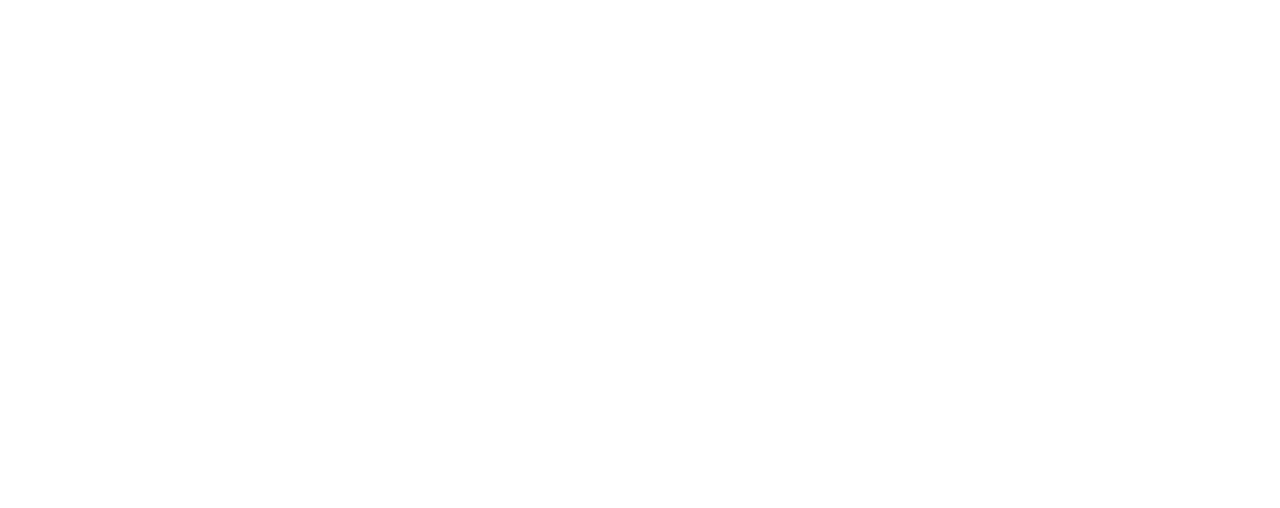
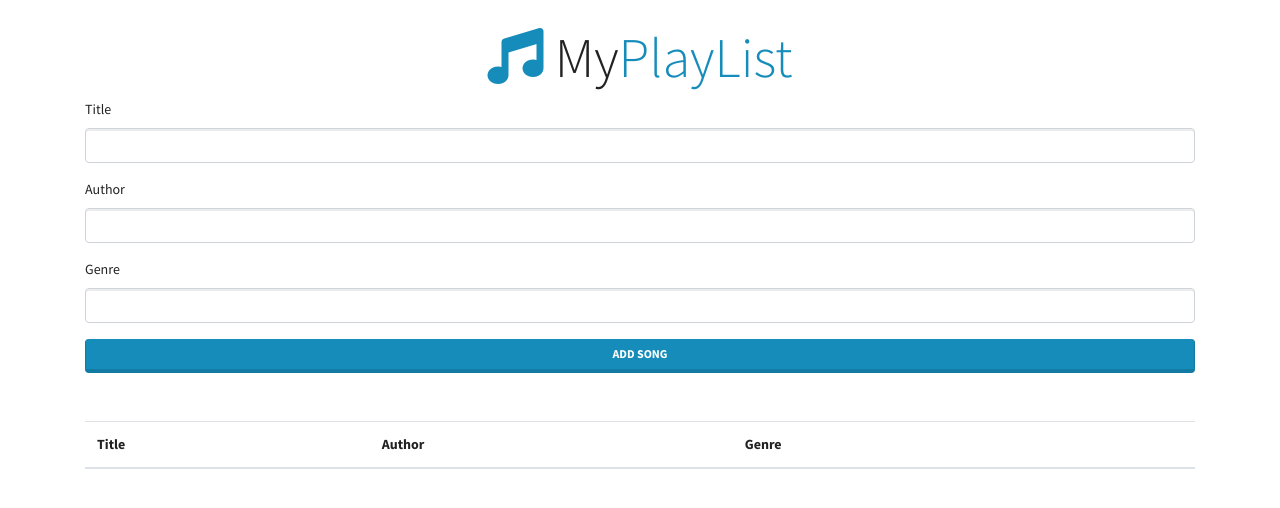
Before and after one commit to ralph1786/My-Songs-Playlist, a plain HTML site: page index.html in a window 1280 px wide. Drawn offline with nearby package versions, Linux system fonts and the light colour scheme.

Commit message:
added html markup

```diff
--- a/index.html
+++ b/index.html
@@ -4,9 +4,51 @@
     <meta charset="UTF-8" />
     <meta name="viewport" content="width=device-width, initial-scale=1.0" />
     <meta http-equiv="X-UA-Compatible" content="ie=edge" />
-    <title>My Song List</title>
+    <link
+      rel="stylesheet"
+      href="https://stackpath.bootstrapcdn.com/bootswatch/4.3.1/lumen/bootstrap.min.css"
+    />
+    <script src="https://kit.fontawesome.com/a2938dbebb.js"></script>
+    <title>My PlayList</title>
   </head>
   <body>
+    <div class="container mt-4">
+      <h1 class="display-4 text-center">
+        <i class="fas fa-music text-primary"></i> My<span class="text-primary"
+          >PlayList</span
+        >
+      </h1>
+      <form id="song-form">
+        <div class="form-group">
+          <label for="Title">Title</label>
+          <input type="text" id="title" class="form-control" />
+        </div>
+        <div class="form-group">
+          <label for="Author">Author</label>
+          <input type="text" id="author" class="form-control" />
+        </div>
+        <div class="form-group">
+          <label for="Genre">Genre</label>
+          <input type="text" id="genre" class="form-control" />
+        </div>
+        <input
+          type="submit"
+          value="Add Song"
+          class="btn btn-primary btn-block"
+        />
+      </form>
+      <table class="table table-striped mt-5">
+        <thead>
+          <tr>
+            <th>Title</th>
+            <th>Author</th>
+            <th>Genre</th>
+            <th></th>
+          </tr>
+        </thead>
+        <tbody id="song-list"></tbody>
+      </table>
+    </div>
     <script src="main.js"></script>
   </body>
 </html>
```
